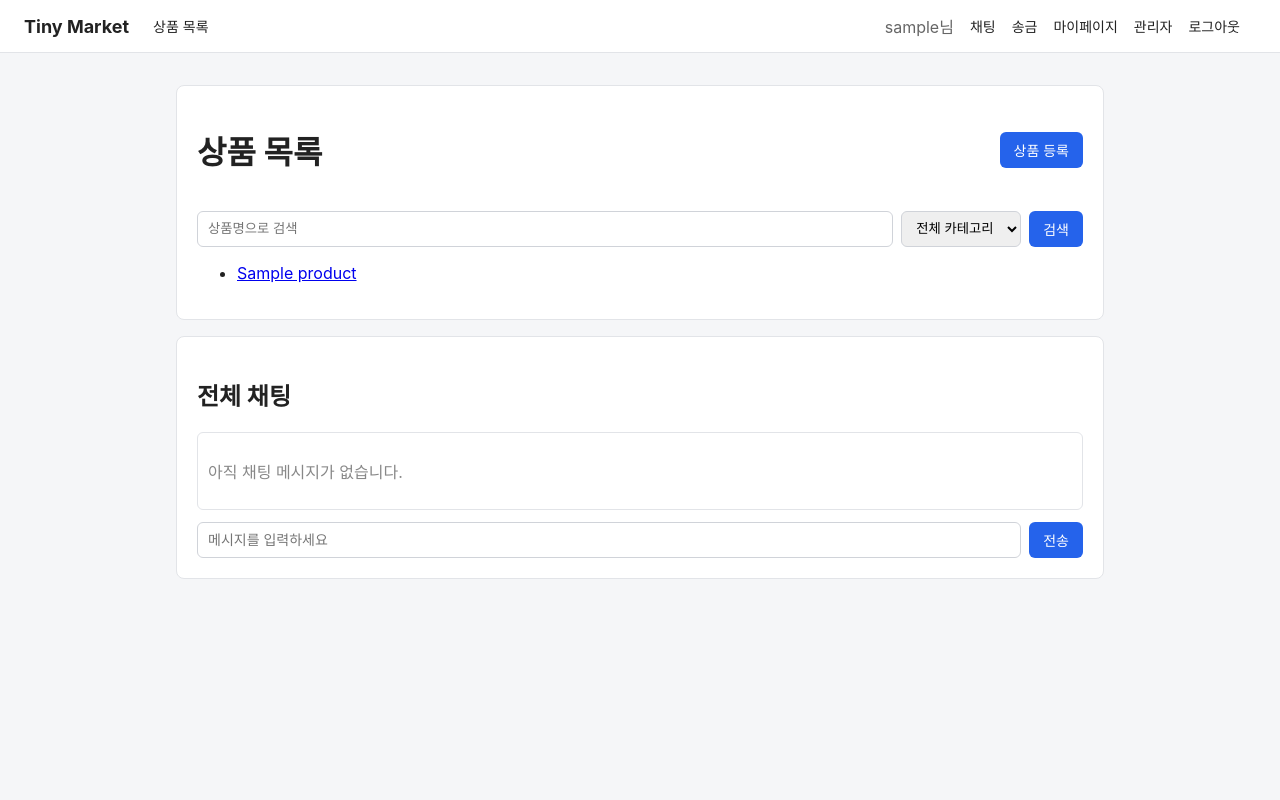
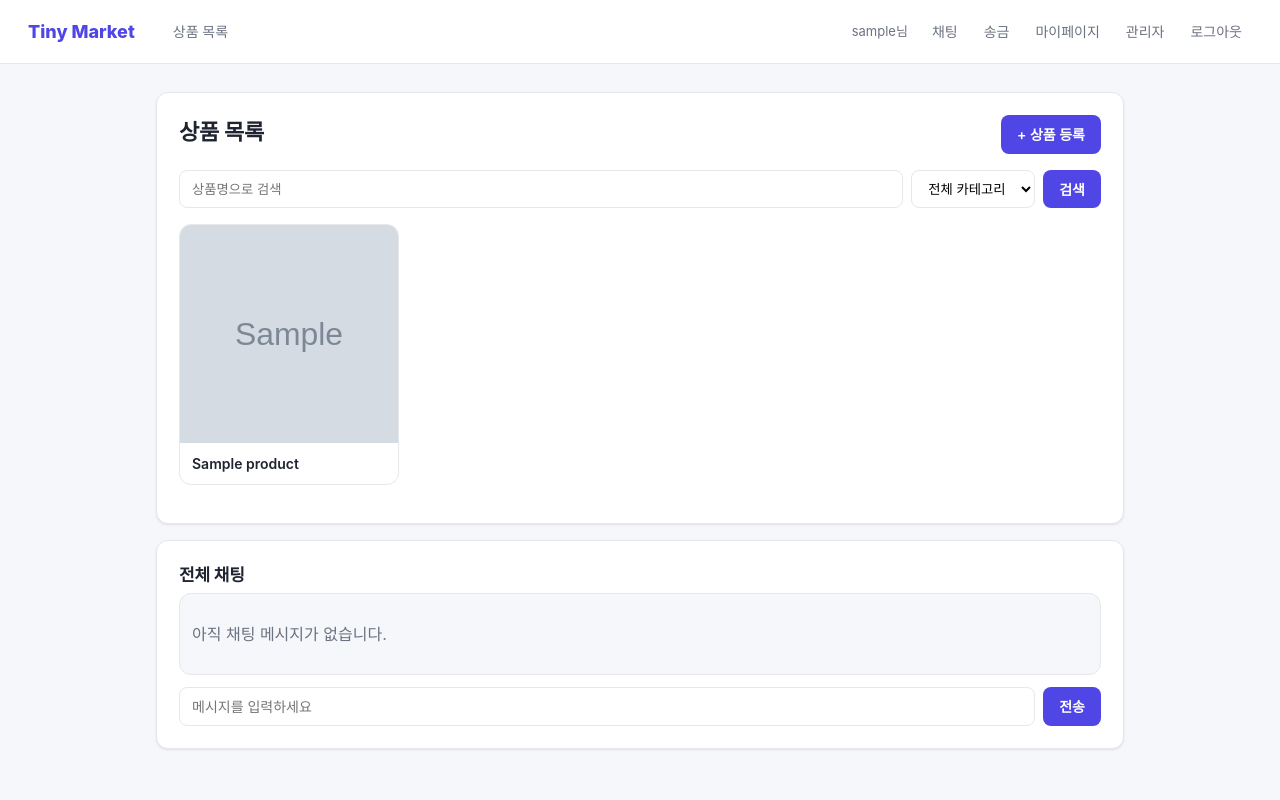
Before and after one commit to Y0ngC1oud/secure_coding_junggo, a Flask app: page /products/ in a window 1280 px wide. Run offline with Flask 3, Linux system fonts and the light colour scheme; a user stored in the database is signed in; tables that the repository leaves empty hold one stand-in row (values such as "Sample post"); grey boxes marked "Sample" are stand-in pictures; some libraries are stand-ins or nearby versions.

Commit message:
style: 전체 UI 디자인 개선
- CSS 변수 기반 색상/타이포/그림자 시스템 도입, 네비게이션·카드·버튼·폼·테이블 스타일 정리
- 상품 목록을 카드 그리드(썸네일 포함)로 변경
- 채팅 메시지를 말풍선 스타일로 정리

```diff
--- a/app/static/css/style.css
+++ b/app/static/css/style.css
@@ -1,111 +1,352 @@
+:root {
+  --color-primary: #4f46e5;
+  --color-primary-dark: #4338ca;
+  --color-bg: #f6f7fb;
+  --color-surface: #ffffff;
+  --color-border: #e5e7eb;
+  --color-text: #1f2430;
+  --color-muted: #6b7280;
+  --color-danger: #dc2626;
+  --color-danger-dark: #b91c1c;
+  --color-success-bg: #e9f9ee;
+  --color-success-text: #157347;
+  --color-error-bg: #fdecec;
+  --color-error-text: #b3261e;
+  --color-info-bg: #eaf1ff;
+  --color-info-text: #1a56db;
+  --radius: 12px;
+  --shadow: 0 1px 2px rgba(16, 24, 40, 0.04), 0 1px 3px rgba(16, 24, 40, 0.06);
+}
+
 * {
   box-sizing: border-box;
 }
 
 body {
   margin: 0;
-  font-family: -apple-system, "Malgun Gothic", sans-serif;
-  background: #f5f6f8;
-  color: #222;
+  font-family: -apple-system, BlinkMacSystemFont, "Segoe UI", "Malgun Gothic", sans-serif;
+  background: var(--color-bg);
+  color: var(--color-text);
+  line-height: 1.5;
 }
 
+h1, h2, h3 {
+  margin: 0 0 4px;
+  letter-spacing: -0.01em;
+}
+
+h1 {
+  font-size: 22px;
+}
+
+h2 {
+  font-size: 17px;
+  color: var(--color-text);
+}
+
+a {
+  color: var(--color-primary);
+}
+
+/* Navbar */
 .navbar {
   display: flex;
+  flex-wrap: wrap;
   align-items: center;
-  justify-content: space-between;
-  padding: 14px 24px;
-  background: #ffffff;
-  border-bottom: 1px solid #e2e4e8;
+  gap: 4px 4px;
+  padding: 12px 24px;
+  background: var(--color-surface);
+  border-bottom: 1px solid var(--color-border);
+  position: sticky;
+  top: 0;
+  z-index: 10;
 }
 
 .navbar a {
-  color: #222;
+  color: var(--color-muted);
   text-decoration: none;
-  margin-right: 16px;
+  margin-right: 4px;
+  padding: 6px 10px;
+  border-radius: 8px;
   font-size: 14px;
+  font-weight: 500;
+  transition: background 0.15s, color 0.15s;
+}
+
+.navbar a:hover {
+  background: var(--color-bg);
+  color: var(--color-text);
 }
 
 .navbar .brand {
-  font-weight: 700;
+  font-weight: 800;
   font-size: 18px;
-  margin-right: 24px;
+  margin-right: 20px;
+  padding: 6px 4px;
+  color: var(--color-primary);
+}
+
+.navbar .brand:hover {
+  background: none;
 }
 
 .nav-right {
   margin-left: auto;
   display: flex;
   align-items: center;
+  flex-wrap: wrap;
+  gap: 2px;
 }
 
+.nav-user {
+  margin-right: 8px;
+  color: var(--color-muted);
+  font-size: 13px;
+  padding: 6px 4px;
+}
+
+/* Layout */
 .container {
-  max-width: 960px;
-  margin: 32px auto;
+  max-width: 1000px;
+  margin: 28px auto;
   padding: 0 16px;
 }
 
+/* Flash messages */
 .flash {
-  padding: 10px 14px;
-  border-radius: 6px;
-  margin-bottom: 12px;
+  padding: 12px 16px;
+  border-radius: 10px;
+  margin-bottom: 14px;
   font-size: 14px;
+  border-left: 4px solid transparent;
 }
 
 .flash.error {
-  background: #fdecea;
-  color: #b3261e;
+  background: var(--color-error-bg);
+  color: var(--color-error-text);
+  border-left-color: var(--color-danger);
 }
 
 .flash.success {
-  background: #e6f4ea;
-  color: #1e7e34;
+  background: var(--color-success-bg);
+  color: var(--color-success-text);
+  border-left-color: #16a34a;
 }
 
 .flash.info {
-  background: #e8f0fe;
-  color: #1a56db;
+  background: var(--color-info-bg);
+  color: var(--color-info-text);
+  border-left-color: var(--color-primary);
 }
 
+/* Card */
 .card {
-  background: #fff;
-  border: 1px solid #e2e4e8;
-  border-radius: 8px;
-  padding: 20px;
+  background: var(--color-surface);
+  border: 1px solid var(--color-border);
+  border-radius: var(--radius);
+  box-shadow: var(--shadow);
+  padding: 22px;
 }
 
+.card + .card {
+  margin-top: 16px;
+}
+
+/* Buttons */
 .btn {
-  display: inline-block;
-  padding: 8px 14px;
-  background: #2563eb;
+  display: inline-flex;
+  align-items: center;
+  justify-content: center;
+  gap: 6px;
+  padding: 9px 16px;
+  background: var(--color-primary);
   color: #fff;
   border: none;
-  border-radius: 6px;
+  border-radius: 8px;
   cursor: pointer;
   font-size: 14px;
+  font-weight: 600;
   text-decoration: none;
+  transition: background 0.15s, transform 0.05s;
+}
+
+.btn:hover {
+  background: var(--color-primary-dark);
+}
+
+.btn:active {
+  transform: translateY(1px);
 }
 
 .btn.secondary {
-  background: #6b7280;
+  background: var(--color-surface);
+  color: var(--color-text);
+  border: 1px solid var(--color-border);
+}
+
+.btn.secondary:hover {
+  background: var(--color-bg);
 }
 
 .btn.danger {
-  background: #dc2626;
+  background: var(--color-danger);
 }
 
+.btn.danger:hover {
+  background: var(--color-danger-dark);
+}
+
+/* Forms */
 form.stacked label {
   display: block;
-  margin-top: 12px;
-  margin-bottom: 4px;
+  margin-top: 14px;
+  margin-bottom: 6px;
   font-size: 13px;
-  color: #444;
+  font-weight: 600;
+  color: var(--color-muted);
 }
 
 form.stacked input,
 form.stacked textarea,
 form.stacked select {
   width: 100%;
-  padding: 8px 10px;
-  border: 1px solid #d0d3d9;
-  border-radius: 6px;
+  padding: 10px 12px;
+  border: 1px solid var(--color-border);
+  border-radius: 8px;
+  font-size: 14px;
+  font-family: inherit;
+  background: var(--color-surface);
+  color: var(--color-text);
+  transition: border-color 0.15s, box-shadow 0.15s;
+}
+
+form.stacked input:focus,
+form.stacked textarea:focus,
+form.stacked select:focus {
+  outline: none;
+  border-color: var(--color-primary);
+  box-shadow: 0 0 0 3px rgba(79, 70, 229, 0.15);
+}
+
+/* Product grid */
+.product-grid {
+  display: grid;
+  grid-template-columns: repeat(auto-fill, minmax(180px, 1fr));
+  gap: 14px;
+  margin: 16px 0;
+  list-style: none;
+  padding: 0;
+}
+
+.product-card {
+  display: block;
+  background: var(--color-surface);
+  border: 1px solid var(--color-border);
+  border-radius: var(--radius);
+  overflow: hidden;
+  text-decoration: none;
+  color: var(--color-text);
+  transition: box-shadow 0.15s, transform 0.1s;
+}
+
+.product-card:hover {
+  box-shadow: var(--shadow);
+  transform: translateY(-2px);
+}
+
+.product-card .thumb {
+  width: 100%;
+  aspect-ratio: 1 / 1;
+  background: var(--color-bg);
+  display: flex;
+  align-items: center;
+  justify-content: center;
+  color: #c7c9d1;
+  font-size: 13px;
+  overflow: hidden;
+}
+
+.product-card .thumb img {
+  width: 100%;
+  height: 100%;
+  object-fit: cover;
+}
+
+.product-card .info {
+  padding: 10px 12px;
+}
+
+.product-card .name {
+  font-size: 14px;
+  font-weight: 600;
+  white-space: nowrap;
+  overflow: hidden;
+  text-overflow: ellipsis;
+}
+
+/* Tables (admin) */
+table {
+  width: 100%;
+  border-collapse: collapse;
+  margin-top: 12px;
   font-size: 14px;
 }
+
+table th {
+  text-align: left;
+  padding: 10px 8px;
+  border-bottom: 2px solid var(--color-border);
+  color: var(--color-muted);
+  font-size: 12px;
+  text-transform: uppercase;
+  letter-spacing: 0.03em;
+}
+
+table td {
+  padding: 10px 8px;
+  border-bottom: 1px solid var(--color-border);
+}
+
+table tbody tr:hover {
+  background: var(--color-bg);
+}
+
+/* Chat */
+.chat-box {
+  max-height: 320px;
+  overflow-y: auto;
+  border: 1px solid var(--color-border);
+  border-radius: var(--radius);
+  padding: 12px;
+  margin-bottom: 12px;
+  background: var(--color-bg);
+}
+
+.chat-message {
+  margin: 0 0 8px;
+  font-size: 14px;
+  background: var(--color-surface);
+  display: inline-block;
+  padding: 6px 12px;
+  border-radius: 10px;
+  border: 1px solid var(--color-border);
+}
+
+.chat-message strong {
+  color: var(--color-primary);
+}
+
+/* Misc */
+.muted {
+  color: var(--color-muted);
+}
+
+.badge {
+  display: inline-block;
+  padding: 2px 8px;
+  border-radius: 999px;
+  background: var(--color-bg);
+  color: var(--color-muted);
+  font-size: 12px;
+  font-weight: 600;
+}
--- a/app/templates/base.html
+++ b/app/templates/base.html
@@ -15,7 +15,7 @@
     <div class="nav-right">
       {% block nav_right %}
         {% if current_user.is_authenticated %}
-          <span style="margin-right:16px;color:#666;">{{ current_user.nickname }}님</span>
+          <span class="nav-user">{{ current_user.nickname }}님</span>
           <a href="{{ url_for('chat.inbox') }}">채팅</a>
           <a href="{{ url_for('transfers.new_transfer') }}">송금</a>
           <a href="{{ url_for('auth.mypage') }}">마이페이지</a>
--- a/app/templates/products/list.html
+++ b/app/templates/products/list.html
@@ -2,15 +2,15 @@
 {% block title %}상품 목록 - Tiny Market{% endblock %}
 {% block content %}
   <div class="card">
-    <div style="display:flex;justify-content:space-between;align-items:center;">
+    <div style="display:flex;justify-content:space-between;align-items:center;flex-wrap:wrap;gap:8px;">
       <h1>상품 목록</h1>
       {% if current_user.is_authenticated %}
-        <a class="btn" href="{{ url_for('products.create_product') }}">상품 등록</a>
+        <a class="btn" href="{{ url_for('products.create_product') }}">+ 상품 등록</a>
       {% endif %}
     </div>
     <form method="get" action="{{ url_for('products.list_products') }}" style="display:flex;gap:8px;margin:16px 0;">
-      <input type="text" name="q" value="{{ keyword }}" placeholder="상품명으로 검색" style="flex:1;padding:8px 10px;border:1px solid #d0d3d9;border-radius:6px;">
-      <select name="category" style="padding:8px 10px;border:1px solid #d0d3d9;border-radius:6px;">
+      <input type="text" name="q" value="{{ keyword }}" placeholder="상품명으로 검색" style="flex:1;padding:9px 12px;border:1px solid var(--color-border);border-radius:8px;">
+      <select name="category" style="padding:9px 12px;border:1px solid var(--color-border);border-radius:8px;background:#fff;">
         <option value="" {% if not selected_category %}selected{% endif %}>전체 카테고리</option>
         {% for value, label in categories %}
           <option value="{{ value }}" {% if selected_category == value %}selected{% endif %}>{{ label }}</option>
@@ -20,29 +20,40 @@
     </form>
 
     {% if products %}
-      <ul>
+      <ul class="product-grid">
         {% for product in products %}
-          <li><a href="{{ url_for('products.detail_product', product_id=product.id) }}">{{ product.name }}</a></li>
+          <li>
+            <a class="product-card" href="{{ url_for('products.detail_product', product_id=product.id) }}">
+              <div class="thumb">
+                {% if product.image_path %}
+                  <img src="{{ url_for('static', filename='uploads/' + product.image_path) }}" alt="{{ product.name }}">
+                {% else %}
+                  이미지 없음
+                {% endif %}
+              </div>
+              <div class="info">
+                <div class="name">{{ product.name }}</div>
+              </div>
+            </a>
+          </li>
         {% endfor %}
       </ul>
     {% elif keyword or selected_category %}
-      <p>검색 결과가 없습니다.</p>
+      <p class="muted">검색 결과가 없습니다.</p>
     {% else %}
-      <p>등록된 상품이 없습니다.</p>
+      <p class="muted">등록된 상품이 없습니다.</p>
     {% endif %}
   </div>
 
-  <div class="card" style="margin-top:16px;">
+  <div class="card">
     <h2>전체 채팅</h2>
-    <div style="max-height:260px;overflow-y:auto;border:1px solid #e2e4e8;border-radius:6px;padding:10px;margin-bottom:12px;">
+    <div class="chat-box">
       {% if messages %}
         {% for message in messages %}
-          <p style="margin:4px 0;font-size:14px;">
-            <strong>{{ message.sender.nickname }}</strong>: {{ message.content }}
-          </p>
+          <p class="chat-message"><strong>{{ message.sender.nickname }}</strong>: {{ message.content }}</p>
         {% endfor %}
       {% else %}
-        <p style="color:#888;">아직 채팅 메시지가 없습니다.</p>
+        <p class="muted">아직 채팅 메시지가 없습니다.</p>
       {% endif %}
     </div>
 
```
Also changed, not shown: app/templates/chat/conversation.html (+3 -5 lines).
